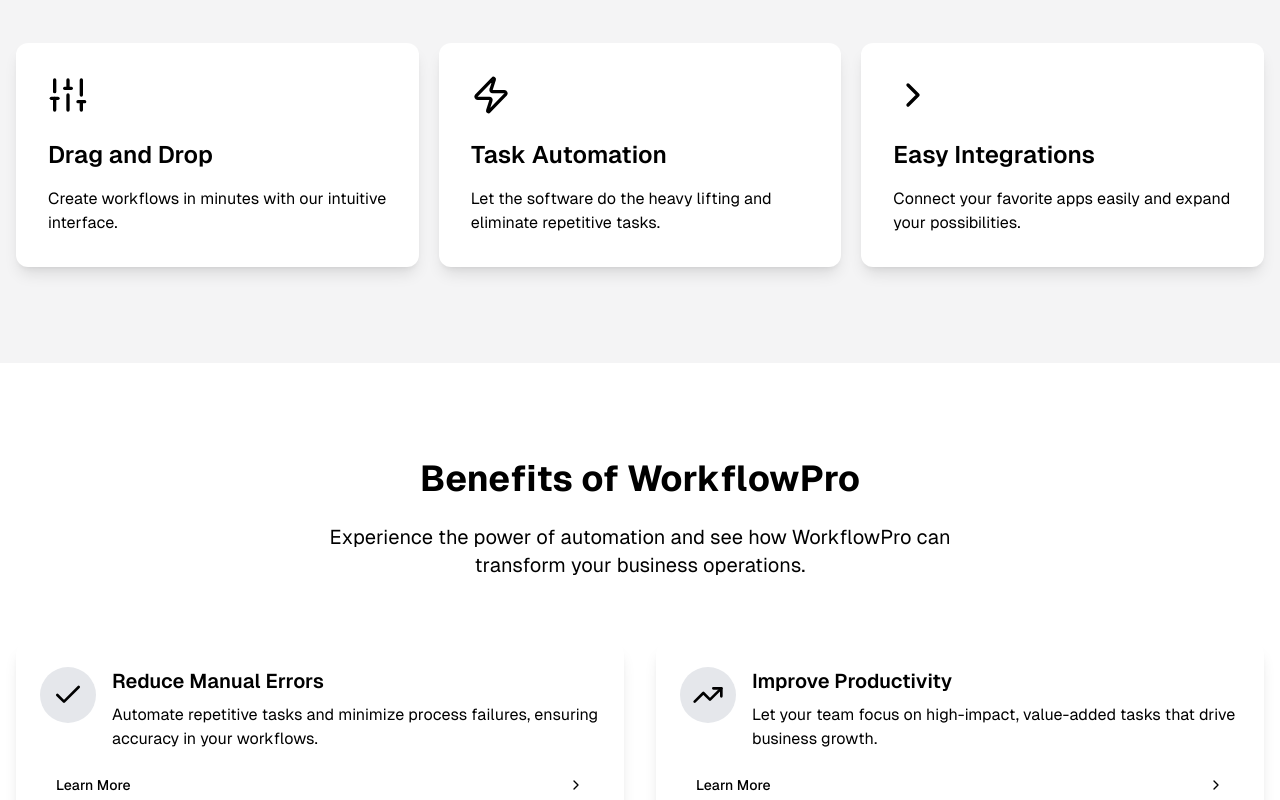
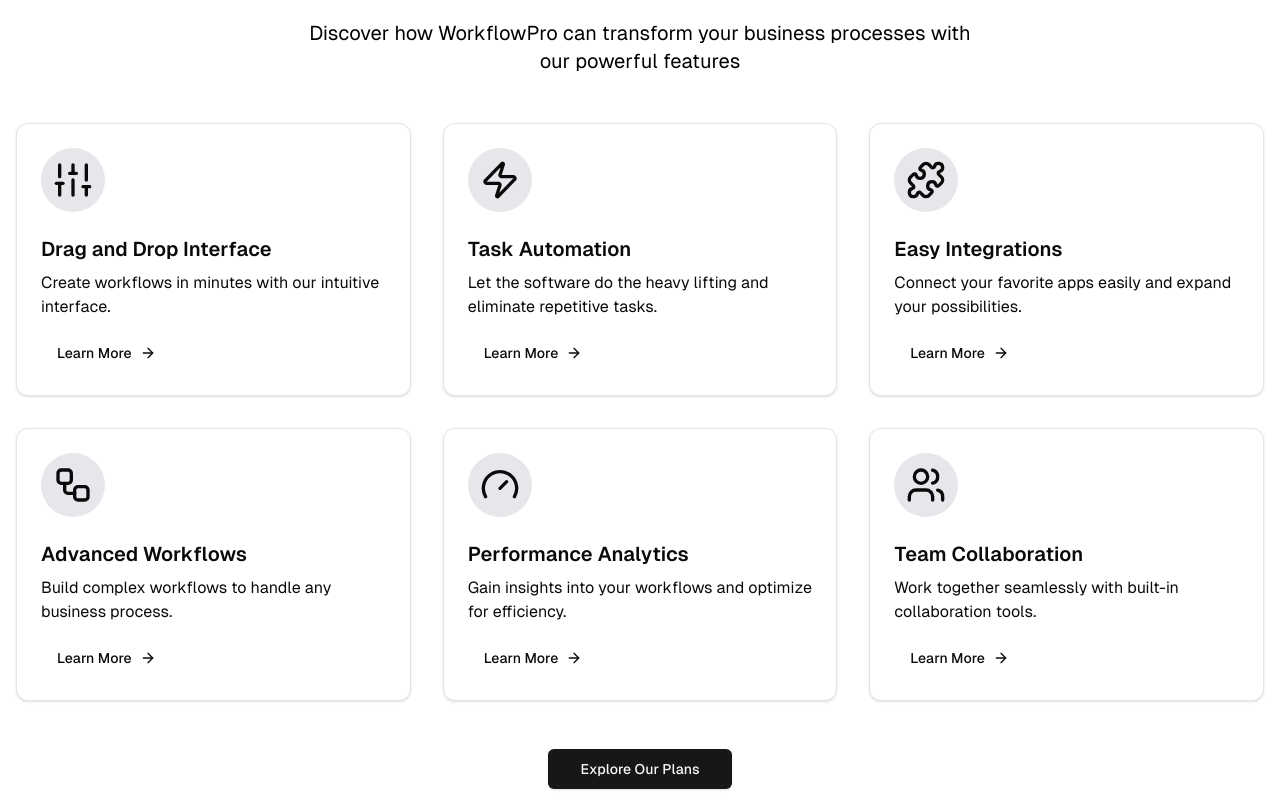
Before and after one commit to itseduardolima/WorkflowPro, a Next.js app: page / in a window 1280 px wide. Shown: the part 800-1600 px from the top of the page. Built offline with nearby package versions, Linux system fonts and the light colour scheme.

Commit message:
style: update Features section

```diff
--- a/src/components/Features.tsx
+++ b/src/components/Features.tsx
@@ -1,39 +1,94 @@
-import React from "react";
-import { motion } from "framer-motion";
-import { Sliders, Zap, ChevronRight } from "lucide-react";
+import React, { useState } from 'react'
+import { motion, AnimatePresence } from 'framer-motion'
+import { Sliders, Zap, ChevronRight, ArrowRight, Workflow, Puzzle, Gauge, Users } from 'lucide-react'
+import { Button } from "@/components/ui/button"
+import { Card, CardContent } from "@/components/ui/card"
 
 type Feature = {
   icon: React.ReactNode;
   title: string;
   description: string;
-};
+  details: string[];
+}
+
 
 const Features = () => {
+  const [selectedFeature, setSelectedFeature] = useState<number | null>(null)
+
   const features: Feature[] = [
     {
       icon: <Sliders className="h-10 w-10 text-primary" />,
-      title: "Drag and Drop",
+      title: "Drag and Drop Interface",
       description: "Create workflows in minutes with our intuitive interface.",
+      details: [
+        "No coding required",
+        "Visual workflow builder",
+        "Pre-built templates",
+        "Real-time collaboration"
+      ]
     },
     {
       icon: <Zap className="h-10 w-10 text-primary" />,
       title: "Task Automation",
-      description:
-        "Let the software do the heavy lifting and eliminate repetitive tasks.",
+      description: "Let the software do the heavy lifting and eliminate repetitive tasks.",
+      details: [
+        "Automate routine processes",
+        "Reduce manual errors",
+        "Increase productivity",
+        "Custom automation rules"
+      ]
     },
     {
-      icon: <ChevronRight className="h-10 w-10 text-primary" />,
+      icon: <Puzzle className="h-10 w-10 text-primary" />,
       title: "Easy Integrations",
-      description:
-        "Connect your favorite apps easily and expand your possibilities.",
+      description: "Connect your favorite apps easily and expand your possibilities.",
+      details: [
+        "200+ app integrations",
+        "API access",
+        "Custom webhook support",
+        "Zapier compatibility"
+      ]
     },
-  ];
+    {
+      icon: <Workflow className="h-10 w-10 text-primary" />,
+      title: "Advanced Workflows",
+      description: "Build complex workflows to handle any business process.",
+      details: [
+        "Conditional logic",
+        "Parallel processing",
+        "Error handling",
+        "Version control"
+      ]
+    },
+    {
+      icon: <Gauge className="h-10 w-10 text-primary" />,
+      title: "Performance Analytics",
+      description: "Gain insights into your workflows and optimize for efficiency.",
+      details: [
+        "Real-time monitoring",
+        "Custom dashboards",
+        "Bottleneck identification",
+        "Trend analysis"
+      ]
+    },
+    {
+      icon: <Users className="h-10 w-10 text-primary" />,
+      title: "Team Collaboration",
+      description: "Work together seamlessly with built-in collaboration tools.",
+      details: [
+        "Role-based access control",
+        "Task assignment",
+        "Comment threads",
+        "Activity logs"
+      ]
+    }
+  ]
 
   return (
-    <section id="features" className="py-24 bg-[#f4f4f5]">
+    <section id="features" className="py-24 bg-white border-b">
       <div className="container mx-auto px-4">
         <motion.h2
-          className="text-4xl font-bold text-center mb-12"
+          className="text-4xl font-bold text-center mb-6"
           initial={{ opacity: 0, y: 20 }}
           whileInView={{ opacity: 1, y: 0 }}
           transition={{ duration: 0.5 }}
@@ -41,31 +96,86 @@
         >
           Key Features
         </motion.h2>
-        <div className="grid grid-cols-1 md:grid-cols-3 gap-5">
+        <motion.p
+          className="text-xl text-center text-muted-foreground mb-12 max-w-2xl mx-auto"
+          initial={{ opacity: 0, y: 20 }}
+          whileInView={{ opacity: 1, y: 0 }}
+          transition={{ duration: 0.5, delay: 0.1 }}
+          viewport={{ once: true }}
+        >
+          Discover how WorkflowPro can transform your business processes with our powerful features
+        </motion.p>
+        <div className="grid grid-cols-1 md:grid-cols-2 lg:grid-cols-3 gap-8">
           {features.map((feature, index) => (
             <motion.div
               key={index}
-              className="p-8 bg-white rounded-xl shadow-lg"
               initial={{ opacity: 0, y: 20 }}
               whileInView={{ opacity: 1, y: 0 }}
               transition={{ duration: 0.5, delay: index * 0.1 }}
               viewport={{ once: true }}
             >
-              <motion.div
-                className="mb-6"
-                whileHover={{ scale: 1.1 }}
-                whileTap={{ scale: 0.9 }}
-              >
-                {feature.icon}
-              </motion.div>
-              <h3 className="text-2xl font-semibold mb-4">{feature.title}</h3>
-              <p className="text-muted-foreground">{feature.description}</p>
+              <Card className="h-full">
+                <CardContent className="p-6">
+                  <motion.div
+                    className="mb-4 bg-gray-200  p-3 rounded-full inline-block"
+                    whileHover={{ scale: 1.1, rotate: 5 }}
+                    whileTap={{ scale: 0.9 }}
+                  >
+                    {feature.icon}
+                  </motion.div>
+                  <h3 className="text-xl font-semibold mb-2">{feature.title}</h3>
+                  <p className="text-muted-foreground mb-4">{feature.description}</p>
+                  <Button
+                    variant="ghost"
+                    className="group"
+                    onClick={() => setSelectedFeature(selectedFeature === index ? null : index)}
+                  >
+                    Learn More
+                    <ArrowRight className="ml-2 h-4 w-4 transition-transform group-hover:translate-x-1" />
+                  </Button>
+                  <AnimatePresence>
+                    {selectedFeature === index && (
+                      <motion.ul
+                        initial={{ opacity: 0, height: 0 }}
+                        animate={{ opacity: 1, height: 'auto' }}
+                        exit={{ opacity: 0, height: 0 }}
+                        transition={{ duration: 0.3 }}
+                        className="mt-4 space-y-2"
+                      >
+                        {feature.details.map((detail, detailIndex) => (
+                          <motion.li
+                            key={detailIndex}
+                            initial={{ opacity: 0, x: -20 }}
+                            animate={{ opacity: 1, x: 0 }}
+                            transition={{ duration: 0.3, delay: detailIndex * 0.1 }}
+                            className="flex items-center"
+                          >
+                            <ChevronRight className="h-4 w-4 text-primary mr-2 flex-shrink-0" />
+                            <span>{detail}</span>
+                          </motion.li>
+                        ))}
+                      </motion.ul>
+                    )}
+                  </AnimatePresence>
+                </CardContent>
+              </Card>
             </motion.div>
           ))}
         </div>
+        <motion.div
+          className="text-center mt-12"
+          initial={{ opacity: 0, y: 20 }}
+          whileInView={{ opacity: 1, y: 0 }}
+          transition={{ duration: 0.5, delay: 0.4 }}
+          viewport={{ once: true }}
+        >
+          <Button size="lg" asChild>
+            <a href="#pricing">Explore Our Plans</a>
+          </Button>
+        </motion.div>
       </div>
     </section>
-  );
-};
+  )
+}
 
-export default Features;
+export default Features
--- /dev/null
+++ b/src/components/ui/card.tsx
@@ -0,0 +1,76 @@
+import * as React from "react"
+
+import { cn } from "@/lib/utils"
+
+const Card = React.forwardRef<
+  HTMLDivElement,
+  React.HTMLAttributes<HTMLDivElement>
+>(({ className, ...props }, ref) => (
+  <div
+    ref={ref}
+    className={cn(
+      "rounded-xl border border-neutral-200 bg-white text-neutral-950 shadow dark:border-neutral-800 dark:bg-neutral-950 dark:text-neutral-50",
+      className
+    )}
+    {...props}
+  />
+))
+Card.displayName = "Card"
+
+const CardHeader = React.forwardRef<
+  HTMLDivElement,
+  React.HTMLAttributes<HTMLDivElement>
+>(({ className, ...props }, ref) => (
+  <div
+    ref={ref}
+    className={cn("flex flex-col space-y-1.5 p-6", className)}
+    {...props}
+  />
+))
+CardHeader.displayName = "CardHeader"
+
+const CardTitle = React.forwardRef<
+  HTMLParagraphElement,
+  React.HTMLAttributes<HTMLHeadingElement>
+>(({ className, ...props }, ref) => (
+  <h3
+    ref={ref}
+    className={cn("font-semibold leading-none tracking-tight", className)}
+    {...props}
+  />
+))
+CardTitle.displayName = "CardTitle"
+
+const CardDescription = React.forwardRef<
+  HTMLParagraphElement,
+  React.HTMLAttributes<HTMLParagraphElement>
+>(({ className, ...props }, ref) => (
+  <p
+    ref={ref}
+    className={cn("text-sm text-neutral-500 dark:text-neutral-400", className)}
+    {...props}
+  />
+))
+CardDescription.displayName = "CardDescription"
+
+const CardContent = React.forwardRef<
+  HTMLDivElement,
+  React.HTMLAttributes<HTMLDivElement>
+>(({ className, ...props }, ref) => (
+  <div ref={ref} className={cn("p-6 pt-0", className)} {...props} />
+))
+CardContent.displayName = "CardContent"
+
+const CardFooter = React.forwardRef<
+  HTMLDivElement,
+  React.HTMLAttributes<HTMLDivElement>
+>(({ className, ...props }, ref) => (
+  <div
+    ref={ref}
+    className={cn("flex items-center p-6 pt-0", className)}
+    {...props}
+  />
+))
+CardFooter.displayName = "CardFooter"
+
+export { Card, CardHeader, CardFooter, CardTitle, CardDescription, CardContent }
```
